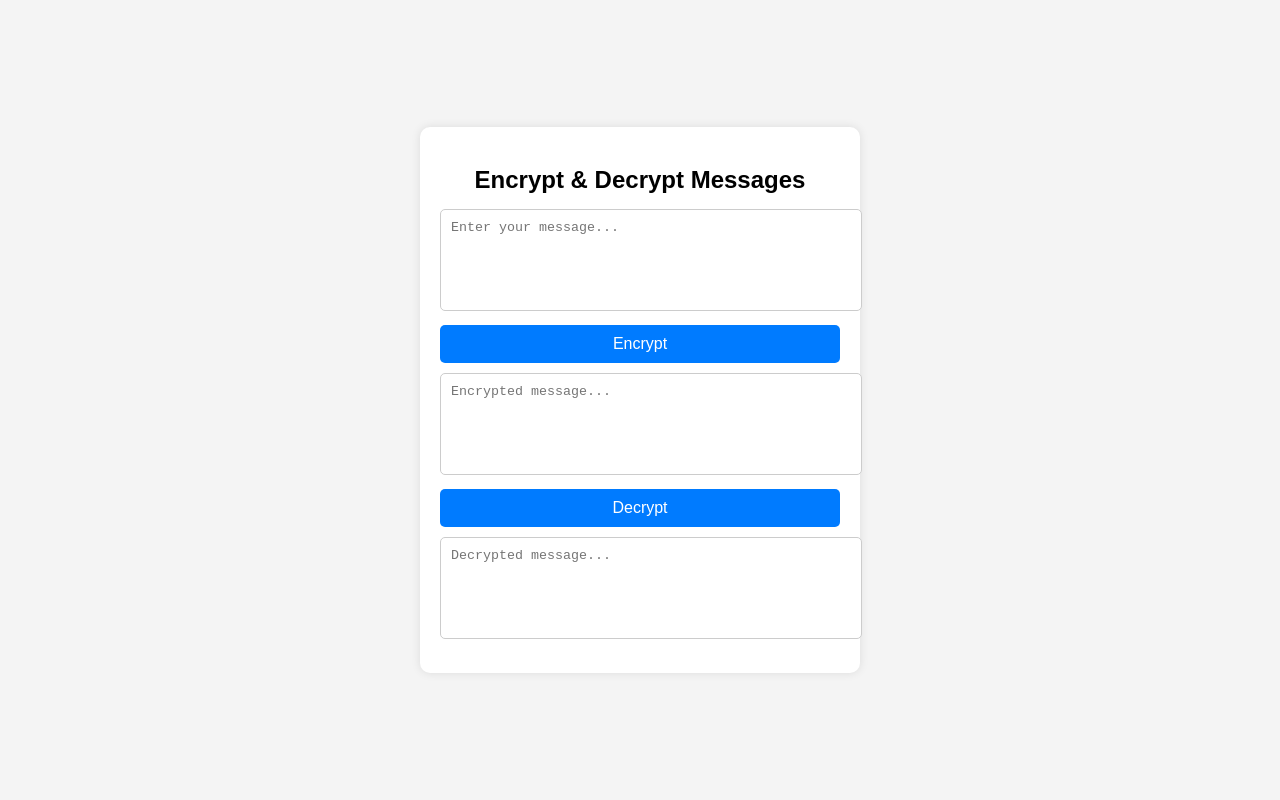
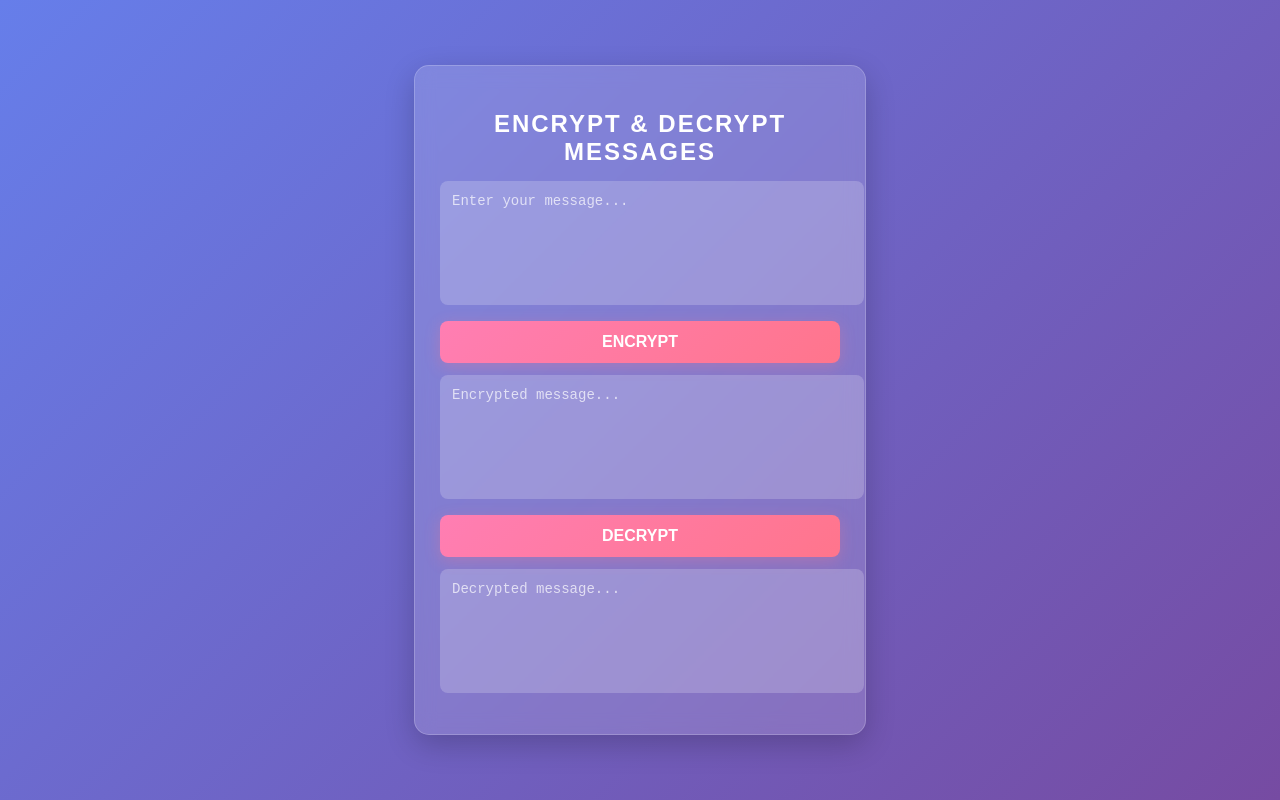
Before and after one commit to vanxxhuu10/encrypt-decrypt-website, a plain HTML site: page index.html in a window 1280 px wide. Drawn offline with Linux system fonts and the light colour scheme.

Commit message:
Update style.css

```diff
--- a/style.css
+++ b/style.css
@@ -1,6 +1,7 @@
+/* General Styling */
 body {
-    font-family: Arial, sans-serif;
-    background-color: #f4f4f4;
+    font-family: 'Poppins', sans-serif;
+    background: linear-gradient(135deg, #667eea, #764ba2);
     display: flex;
     justify-content: center;
     align-items: center;
@@ -8,41 +9,85 @@ body {
     margin: 0;
 }
 
+/* Glassmorphic Container */
 .container {
-    background: white;
-    padding: 20px;
-    border-radius: 10px;
-    box-shadow: 0px 0px 10px rgba(0, 0, 0, 0.1);
+    background: rgba(255, 255, 255, 0.15);
+    padding: 25px;
+    border-radius: 15px;
+    box-shadow: 0 10px 30px rgba(0, 0, 0, 0.2);
     width: 400px;
     text-align: center;
+    backdrop-filter: blur(10px);
+    border: 1px solid rgba(255, 255, 255, 0.2);
+    transition: transform 0.3s ease-in-out;
 }
 
+.container:hover {
+    transform: scale(1.03);
+}
+
+/* Header Styling */
 h2 {
     margin-bottom: 15px;
+    color: #fff;
+    text-transform: uppercase;
+    letter-spacing: 2px;
 }
 
+/* Input Fields */
 textarea {
     width: 100%;
-    height: 80px;
-    margin-bottom: 10px;
-    padding: 10px;
-    border: 1px solid #ccc;
-    border-radius: 5px;
+    height: 100px;
+    margin-bottom: 12px;
+    padding: 12px;
+    border: none;
+    border-radius: 8px;
+    background: rgba(255, 255, 255, 0.2);
+    color: #fff;
+    font-size: 14px;
     resize: none;
+    outline: none;
+    transition: background 0.3s;
 }
 
+textarea::placeholder {
+    color: rgba(255, 255, 255, 0.7);
+}
+
+textarea:focus {
+    background: rgba(255, 255, 255, 0.3);
+}
+
+/* Buttons */
 button {
     width: 100%;
-    padding: 10px;
-    margin-bottom: 10px;
+    padding: 12px;
+    margin-bottom: 12px;
     border: none;
-    border-radius: 5px;
-    background-color: #007bff;
+    border-radius: 8px;
+    background: linear-gradient(135deg, #ff7eb3, #ff758c);
     color: white;
     font-size: 16px;
+    font-weight: bold;
     cursor: pointer;
+    transition: all 0.3s ease-in-out;
+    box-shadow: 0 4px 15px rgba(255, 117, 140, 0.3);
+    text-transform: uppercase;
 }
 
 button:hover {
-    background-color: #0056b3;
+    background: linear-gradient(135deg, #ff758c, #ff7eb3);
+    transform: translateY(-2px);
 }
+
+button:active {
+    transform: scale(0.95);
+}
+
+/* Responsive Design */
+@media (max-width: 480px) {
+    .container {
+        width: 90%;
+        padding: 20px;
+    }
+}
```
